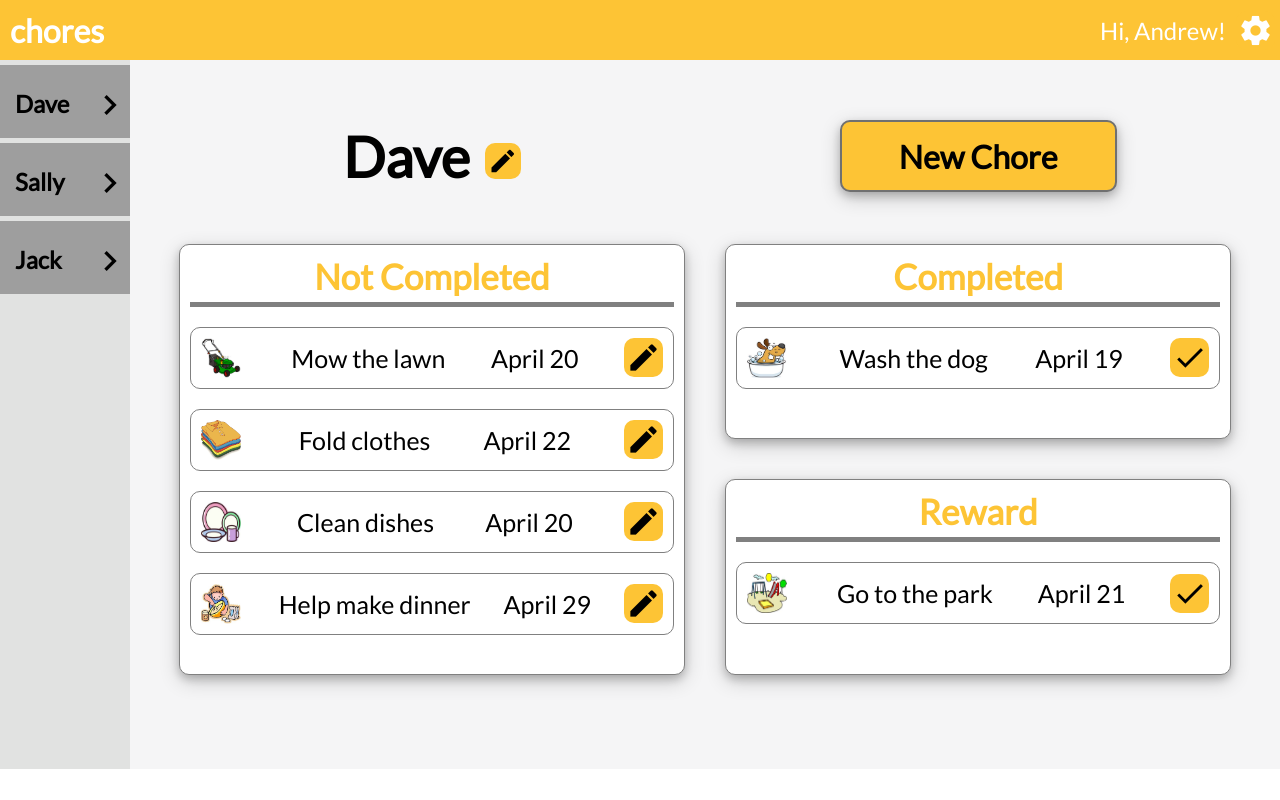
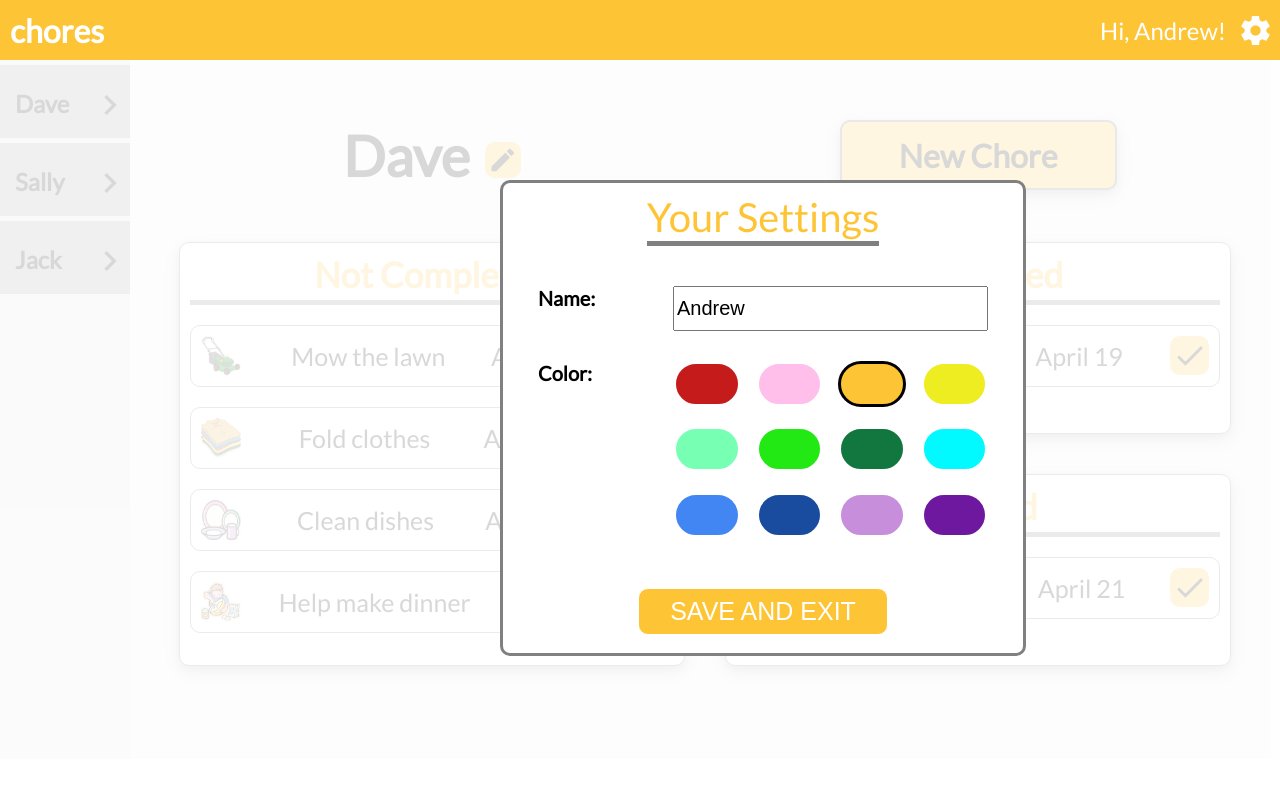
Before and after one commit to carlosgarciagit/chores, a plain HTML site: page parent.html in a window 1280 px wide. Both pictures are taken after a click on the icon "settings". Drawn offline with Linux system fonts and the light colour scheme.

Commit message:
parent settings (y)

```diff
--- a/css/child.css
+++ b/css/child.css
@@ -1,5 +1,6 @@
 :root {
 	--main-background: var(--orange);
+	--secondary-background: #9e9e9e;
 
 	--orange: #fdc435;
 	--light-purple:#c78edb;
@@ -175,7 +176,7 @@ button {
 }
 
 #gearBtn:hover {
-	color: grey;
+	color: var(--secondary-background);
 }
 
 #welcome {
--- a/css/style.css
+++ b/css/style.css
@@ -202,6 +202,8 @@ button {
 
 #settings:hover {
 	transform: scale(1.04);
+	color:var(--secondary-background);
+
 }
 
 .tab {
--- a/parent.html
+++ b/parent.html
@@ -8,6 +8,7 @@
 
     <link rel="stylesheet" href="css/chorePopup.css" />
     <link rel="stylesheet" href="css/choreCompleted.css" />
+    <link rel="stylesheet" href="css/settingsPopup.css" />
 	<link rel="stylesheet" href="css/style.css">
 	<link href="https://fonts.googleapis.com/css?family=Lato:300|Roboto|Material+Icons" rel="stylesheet">
 	<link href='https://fonts.googleapis.com/css?family=Lato' rel='stylesheet'>
@@ -153,6 +154,31 @@
       <button id="chorePopupClose1">EXIT</button>
     </div>
 
+    <!-- settings popup, visibility initally hidden -->
+    <div id = "settingsPopup">
+      <div id="settingsPopupTitle">Your Settings</div>
+      <div id="settingsPopupMain">
+        <div id="nameLabel">Name:</div>
+        <input id="nameText"></input>
+        <div id="colorLabel">Color:</div>
+        <div id="colorPicker">
+          <div class = "color" style="background-color: var(--red)"></div>
+          <div class = "color" style="background-color: var(--light-pink)"></div>
+          <div class = "color" id="default" style="background-color: var(--orange)"></div>
+          <div class = "color" style="background-color: var(--yellow)"></div>
+          <div class = "color" style="background-color: var(--mint"></div>
+          <div class = "color" style="background-color: var(--lime)"></div>
+          <div class = "color" style="background-color: var(--dark-green)"></div>
+          <div class = "color" style="background-color: var(--cyan)"></div>
+          <div class = "color" style="background-color: var(--light-blue)"></div>
+          <div class = "color" style="background-color: var(--dark-blue)"></div>
+          <div class = "color" style="background-color: var(--light-purple"></div>
+          <div class = "color" style="background-color: var(--dark-purple)"></div>
+        </div>
+      </div>
+      <button id="settingsPopupClose">SAVE AND EXIT</button>
+    </div>
+
 
 
 </body>
--- a/scripts/parent.js
+++ b/scripts/parent.js
@@ -6,18 +6,25 @@ Util.events(document, {
 	"DOMContentLoaded": function() {
 		dom.root = Util.one(":root");
 		// dom.rewards = Util.one("#rewardsBtn");
-		// dom.settings = Util.one("#gearBtn");
+		dom.settings = Util.one("#settings");
 		// dom.toDo = Util.one("#left")
 		// dom.completed = Util.one("#right")
 		dom.chorePopup = Util.one("#chorePopup")
 		dom.choreDone = Util.one("#choreCompleted")
 		// dom.rewardsPopup = Util.one("#rewardsPopup")
-		// dom.settingsPopup = Util.one("#settingsPopup")
-		// dom.childName = Util.one("#nameText");
+		dom.settingsPopup = Util.one("#settingsPopup")
+		dom.parentName = Util.one("#nameText");
+		dom.center = Util.one("#center")
+		dom.sidebar = Util.one("#sidebar")
+
 
 		// // set color and name defaults
-		// Util.one("#default").classList.add("colorSelected")
-		// dom.childName.value = "Allie";
+		Util.one("#default").classList.add("colorSelected")
+		dom.parentName.value = "Andrew";
+
+		// set margins of settings
+		dom.settingsPopup.style.marginTop = "-600px";
+		dom.settingsPopup.style.marginLeft = "500px";
 
 		// parent popup
 		var items = Util.all(".item")
@@ -27,10 +34,13 @@ Util.events(document, {
 					console.log(item.id)
 					if(item.id == "clothes" ) {
 						dom.chorePopup.style.visibility = "visible"
+						dom.center.style.opacity = "0.15";
+						dom.sidebar.style.opacity = "0.15";
 					}
 					if (item.id == "doggie"){
 						dom.choreDone.style.visibility = "visible"
-
+						dom.center.style.opacity = "0.15";
+						dom.sidebar.style.opacity = "0.15";
 					}
 				});
 		}
@@ -38,11 +48,15 @@ Util.events(document, {
 		Util.one("#chorePopupClose").addEventListener("click",
 			function() {
 				dom.chorePopup.style.visibility = "hidden"
+				dom.center.style.opacity = "1";
+				dom.sidebar.style.opacity = "1";
 				});
 
 		Util.one("#chorePopupClose1").addEventListener("click",
 			function() {
 				dom.choreDone.style.visibility = "hidden"
+				dom.center.style.opacity = "1";
+				dom.sidebar.style.opacity = "1";
 			});
 		// rewards popup
 		// dom.rewards.addEventListener("click",
@@ -58,28 +72,30 @@ Util.events(document, {
 		// 	});
 
 		// settings popup
-		// dom.settings.addEventListener("click",
-		// 	function() {
-		// 		dom.settingsPopup.style.visibility = "visible"
-		// 		dom.main.style.opacity = "0.15";
-		// 	});
+		dom.settings.addEventListener("click",
+			function() {
+				dom.settingsPopup.style.visibility = "visible"
+				dom.center.style.opacity = "0.15";
+				dom.sidebar.style.opacity = "0.15";
+			});
 
-		// Util.one("#settingsPopupClose").addEventListener("click",
-		// 	function() {
-		// 		dom.settingsPopup.style.visibility = "hidden"
-		// 		dom.main.style.opacity = "1";
-		// 	});
+		Util.one("#settingsPopupClose").addEventListener("click",
+			function() {
+				dom.settingsPopup.style.visibility = "hidden"
+				dom.center.style.opacity = "1";
+				dom.sidebar.style.opacity = "1";
+			});
 
 		// color picker within settings
-	// 	var colors = Util.all(".color")
-	// 	for (let color of colors) {
-	// 		color.addEventListener("click",
-	// 			function() {
-	// 				removeOtherBorders();
-	// 				color.classList.add("colorSelected")
-	// 				dom.root.style.setProperty('--main-background', color.style.backgroundColor);
-	// 			});
-	// }
+		var colors = Util.all(".color")
+		for (let color of colors) {
+			color.addEventListener("click",
+				function() {
+					removeOtherBorders();
+					color.classList.add("colorSelected")
+					dom.root.style.setProperty('--main-background', color.style.backgroundColor);
+				});
+	}
 },
 
 	"mousedown": function(evt) {
--- a/scripts/signin.js
+++ b/scripts/signin.js
@@ -6,7 +6,7 @@ Util.events(document, {
 				window.open("child.html", name="_self")
 			}
 			//parent
-			if (Util.one("#name").value == "Joe") {
+			if (Util.one("#name").value == "Andrew") {
 				window.open("parent.html", name="_self")
 			}
 		}
```
Also changed, not shown: 2 other files.
